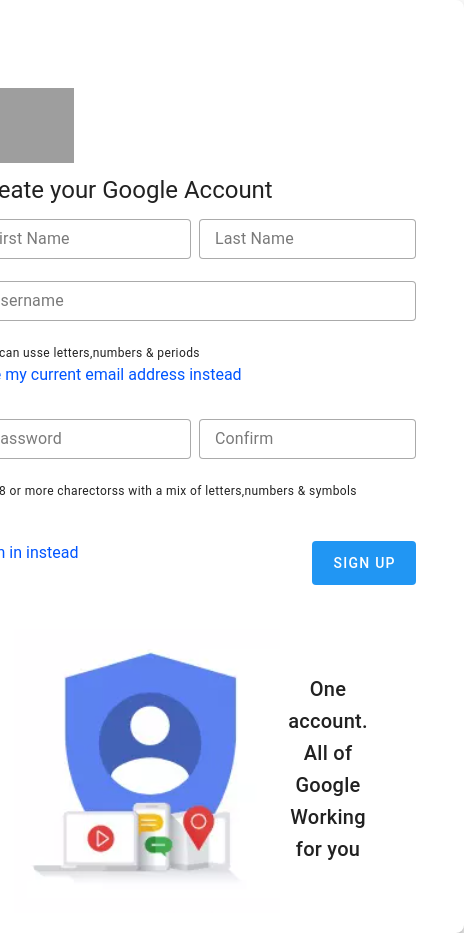
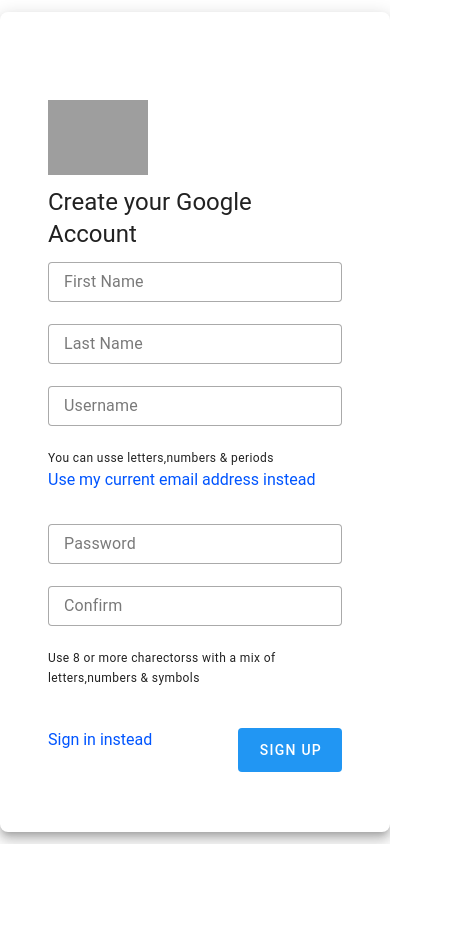
Before and after one commit to mayurpatil96k/FundooNotes, a Vue app: page /signup in a window 390 px wide. Shown: the whole page, 464 px wide, since content can reach past the window. After the commit the page ends 844 px from the top, so only its background shows below. Built offline with nearby package versions, Linux system fonts and the light colour scheme; grey boxes are pictures that could not be loaded.

Commit message:
[Mayur]Refactor: Refactored css for mobile view

```diff
--- a/src/components/Login.vue
+++ b/src/components/Login.vue
@@ -21,19 +21,27 @@
     ]
   }),
   methods: {
-    submit() {
-      const obj = { email: this.email, password: this.password }
-      login(obj)
-        .then((data) => localStorage.setItem('API_KEY', JSON.stringify(data)))
-        .then(()=>alert("Login Successful..."))
-        .catch((err) => alert(err))
+      async submit() {
+        const form = this.$refs.form;
+      if (form) {
+        const { valid } = await form.validate();
+        if (valid) {
+          const obj = { email: this.email, password: this.password }
+          login(obj)
+            .then((data) => localStorage.setItem('API_KEY', JSON.stringify(data)))
+            .then(() => alert("Login Successful..."))
+            .catch((err) => alert(err))
+        }
+      } else {
+        console.error('Form reference is not defined.');
+      }
     }
   }
 }
 </script>
 
 <template>
-  <div class="py-10">
+  <div>
     <v-card class="mx-auto pa-12 pb-5" elevation="9" max-width="455" rounded="lg">
       <v-img
         class="mx-auto my-3"
@@ -44,13 +52,13 @@
       <div class="text-h4 pb-3 text-center">Sign In</div>
       <div class="text-body-1 pb-6 text-center">with your Google Account</div>
 
+      <v-form ref="form">
       <v-text-field
         v-model="email"
         class="email-field py-2"
         label="Email or Phone"
         :rules="emailRules"
         density="compact"
-        prepend-inner-icon="mdi-email-outline"
         variant="outlined"
       ></v-text-field>
 
@@ -62,10 +70,10 @@
         :append-inner-icon="visible ? 'mdi-eye-off' : 'mdi-eye'"
         :type="visible ? 'text' : 'password'"
         density="compact"
-        prepend-inner-icon="mdi-lock-outline"
         variant="outlined"
         @click:append-inner="visible = !visible"
       ></v-text-field>
+    </v-form>
 
       <div class="text-body-2 pb-6">
         <a href="http://" target="_blank" rel="noopener noreferrer">Forgot email?</a>
--- a/src/components/Signup.vue
+++ b/src/components/Signup.vue
@@ -49,7 +49,11 @@
     ]
   }),
   methods: {
-    submit() {
+    async submit() {
+      const form = this.$refs.form;
+  if (form) {
+    const { valid } = await form.validate();
+    if (valid) {
       const obj = {
         firstName: this.fname,
         lastName: this.lname,
@@ -60,11 +64,15 @@
 
       signup(obj)
         .then(() => {
-          alert('SignUp Successful...')
+          alert('Sign Up Successful...')
         })
         .catch((error) => {
           alert('Error: ' + error.message)
         })
+    }
+  } else {
+    console.error('Form reference is not defined.');
+  }
     }
   }
 }
@@ -80,12 +88,12 @@
         ></v-img>
 
         <div class="text-h5 py-3">Create your Google Account</div>
-
-        <div class="d-flex">
+        <v-form ref="form">
+                  <div class="d-md-flex d-sm-flex">
           <v-text-field
             v-model="fname"
             :rules="[(v) => !!v || 'Name is required']"
-            class="email-field pr-2"
+            class="email-field"
             label="First Name"
             density="compact"
             variant="outlined"
@@ -115,10 +123,10 @@
           >Use my current email address instead</a
         >
 
-        <div class="d-flex pt-8">
+        <div class="d-md-flex d-sm-flex pt-8">
           <v-text-field
             v-model="password"
-            class="email-field pr-2"
+            class="email-field"
             label="Password"
             :rules="passRules"
             :append-inner-icon="visible ? 'mdi-eye-off' : 'mdi-eye'"
@@ -150,7 +158,11 @@
           <v-btn style="margin-left: auto" color="blue" size="large" variant="flat" @click="submit">
             <span class="text-button text-center">Sign Up</span>
           </v-btn>
+
         </div>
+      </v-form>
+
+
       </div>
 
       <div class="hidden-div d-flex flex-sm-column justify-center align-center px-10">
@@ -174,21 +186,9 @@
   display: flex;
 }
 
-@media screen and (max-width: 1280px) {
+@media screen and (max-width: 450px) {
   .hidden-div {
-    display: none;
-  }
-}
-
-@media screen and (min-width: 1281px) and (max-width: 1920px) {
-  .hidden-div {
-    display: flex;
-  }
-}
-
-@media screen and (min-width: 1921px) {
-  .hidden-div {
-    display: flex;
+    display: none !important;
   }
 }
 </style>
```
